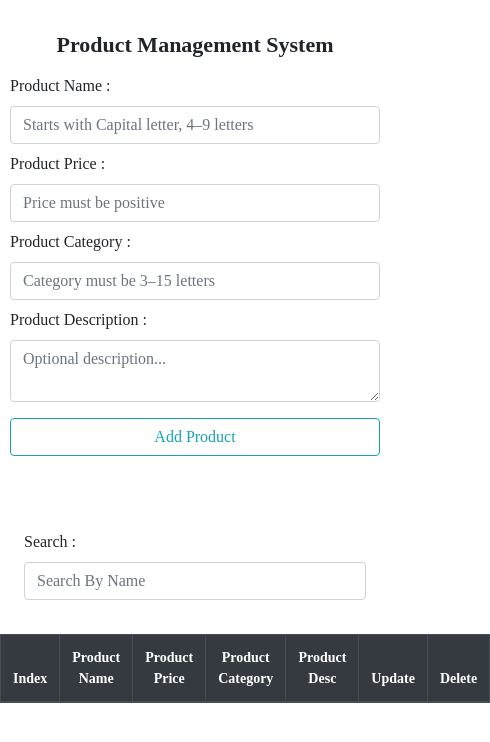
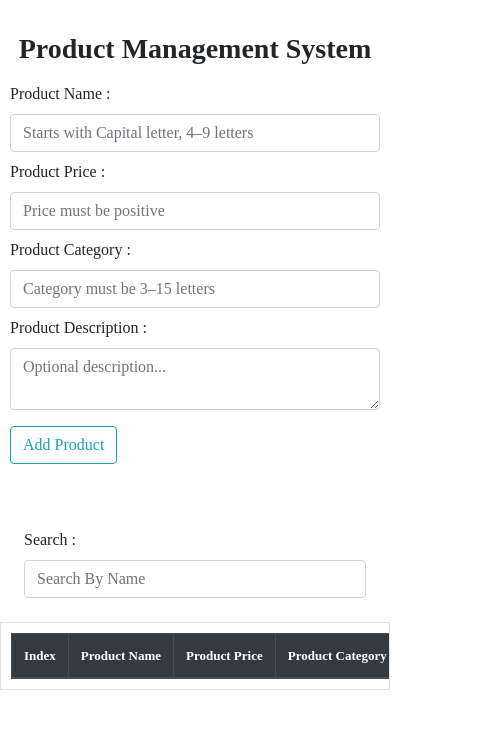
Before and after one commit to ShaabanElnhas/Crud-Project, a plain HTML site: page index.html in a window 390 px wide. Shown: the whole page, 490 px wide, since content can reach past the window. Drawn offline with Linux system fonts and the light colour scheme.

Commit message:
Update style.css

```diff
--- a/css/style.css
+++ b/css/style.css
@@ -124,6 +124,22 @@ header h1
         padding: 10px;
     }
 
+    table {
+        width: 100% !important;
+        overflow-x: auto;
+        display: block;
+    }
+
+    thead {
+        font-size: 14px;
+    }
+
+    tbody,
+    td,
+    th {
+        font-size: 13px;
+        white-space: nowrap;
+
     h3 {
         font-size: 22px;
         text-align: center;
@@ -140,17 +156,4 @@ header h1
         width: 100% !important;
         margin-bottom: 10px;
     }
-
-    table {
-        font-size: 14px;
-    }
-
-    th,
-    td {
-        padding: 8px;
-    }
-
-    .thead-dark th {
-        font-size: 14px;
-    }
 }
```
